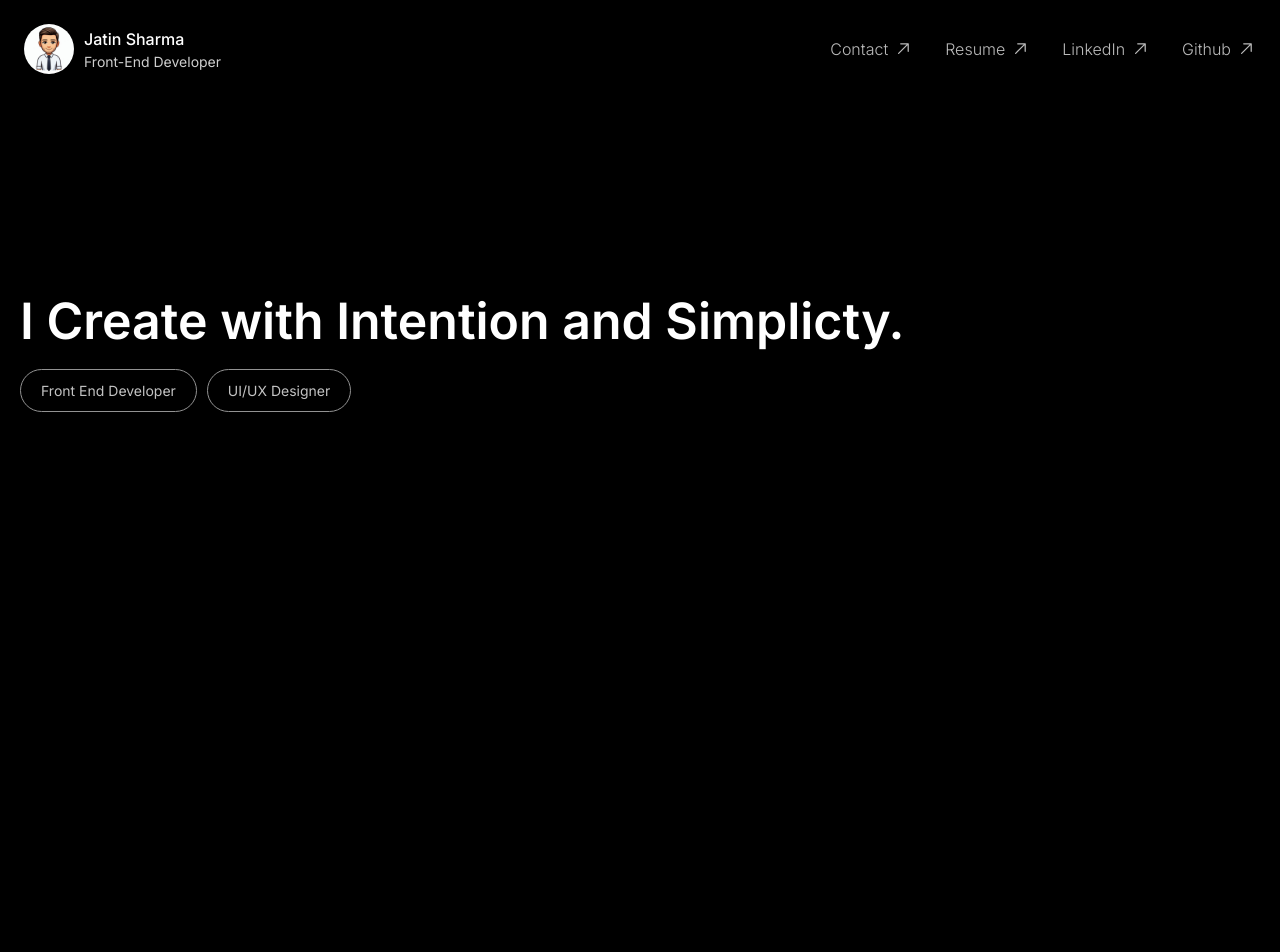
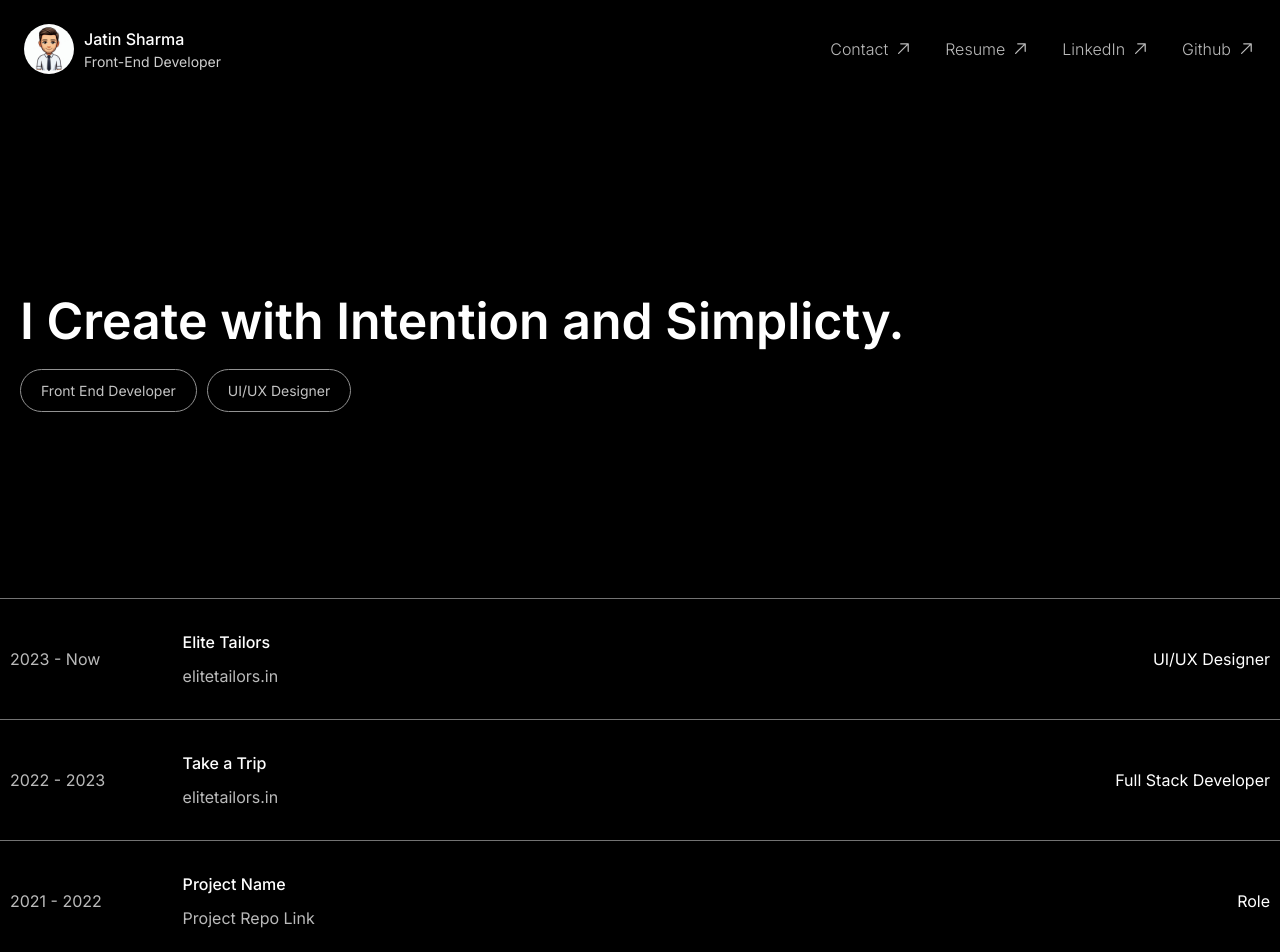
Before and after one commit to Jatin-Sharma-5/Portfolio, a React (Vite) app in the folder jatin-portfolio/: page / in a window 1280 px wide. Shown: the top 952 px of the page. Before the commit the page ends 800 px from the top, so only its background shows below. Built offline with nearby package versions, Linux system fonts and the light colour scheme.

Commit message:
Added Project Section

```diff
--- a/jatin-portfolio/src/Pages/Home.jsx
+++ b/jatin-portfolio/src/Pages/Home.jsx
@@ -10,6 +10,7 @@ const Home = () => {
     <div className='h-screen bg-black page-wrapper' >
       <Header/>
       <LandingSection/>
+      <ProjectsSection/>
 
     </div>
   )
--- a/jatin-portfolio/src/components/ProjectsSection/ProjectsSection.jsx
+++ b/jatin-portfolio/src/components/ProjectsSection/ProjectsSection.jsx
@@ -1,11 +1,52 @@
 import React from 'react'
-
+import "./ProjectsSections.css"
+import { Link } from 'react-router-dom'
+import {delay, motion} from 'framer-motion'
 
 function ProjectsSection() {
+    const LandingAnimation = {
+        initial: {y: 20, opacity: 0},
+        animate: {y: 0, opacity: 1, transition: {duration:
+            0.5}},
+        exit: {y: 20, opacity: 0},
+    }
   return (
-    <div className='projects-section-wrapper'>
-        <div className='project-container'></div>
-    </div>
+    <motion.div className='projects-section-wrapper'variants={LandingAnimation} initial="initial"animate="animate"exit="exit">
+        <hr className='seaprator'/>
+        <Link className='project-container'>
+            <div className='project-timeline'>2023 - Now</div>
+            <div className='flex justify-between' style={{width:'100%'}}>
+                <div className='project-details'>
+                    <div className='project-name'>Elite Tailors</div>
+                    <div className='project-link'>elitetailors.in</div>
+                </div>
+                <div className='project-role'>UI/UX Designer</div>
+            </div>
+        </Link>
+        <hr className='seaprator'/>
+        <Link className='project-container'>
+            <div className='project-timeline'>2022 - 2023</div>
+            <div className='flex justify-between' style={{width:'100%'}}>
+                <div className='project-details'>
+                    <div className='project-name'>Take a Trip</div>
+                    <div className='project-link'>elitetailors.in</div>
+                </div>
+                <div className='project-role'>Full Stack Developer</div>
+            </div>
+        </Link>
+        <hr className='seaprator'/>
+        <Link className='project-container'>
+            <div className='project-timeline'>2021 - 2022</div>
+            <div className='flex justify-between' style={{width:'100%'}}>
+                <div className='project-details'>
+                    <div className='project-name'>Project Name</div>
+                    <div className='project-link'>Project Repo Link</div>
+                </div>
+                <div className='project-role'>Role</div>
+            </div>
+        </Link>
+        <hr className='seaprator'/>
+    </motion.div>
   )
 }
 
--- a/jatin-portfolio/src/components/ProjectsSection/ProjectsSections.css
+++ b/jatin-portfolio/src/components/ProjectsSection/ProjectsSections.css
@@ -0,0 +1,35 @@
+.projects-section-wrapper{
+    display: flex;
+    flex-direction: column;
+    color: white;
+}
+.project-container{
+    display: flex;
+    padding: 20px 10px;
+    height: 120px;
+}
+.project-timeline{
+    width: 200px;
+    align-content: center;
+    color: rgb(186, 186, 186);
+}
+.project-role{
+    align-content: center;
+}
+.project-link{
+    color: rgb(186, 186, 186);
+}
+.project-details{
+    display: flex;
+    flex-direction: column;
+    gap: 10px;
+    justify-content: center;
+}
+.project-name{
+    font-weight: 500;
+}
+.seaprator{
+    height: 1px;
+    border: 0px;
+    background-color: rgb(115, 115, 115);
+}
```
